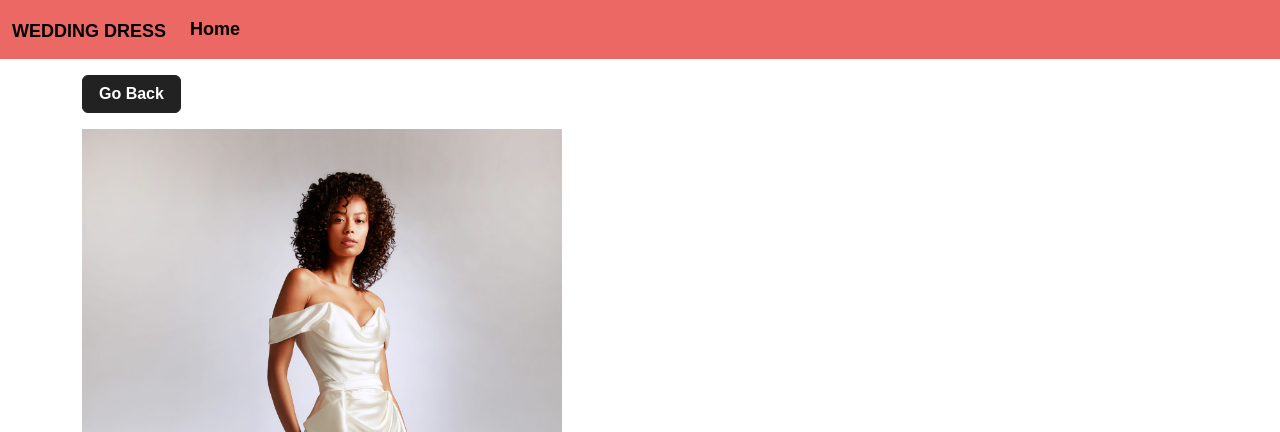
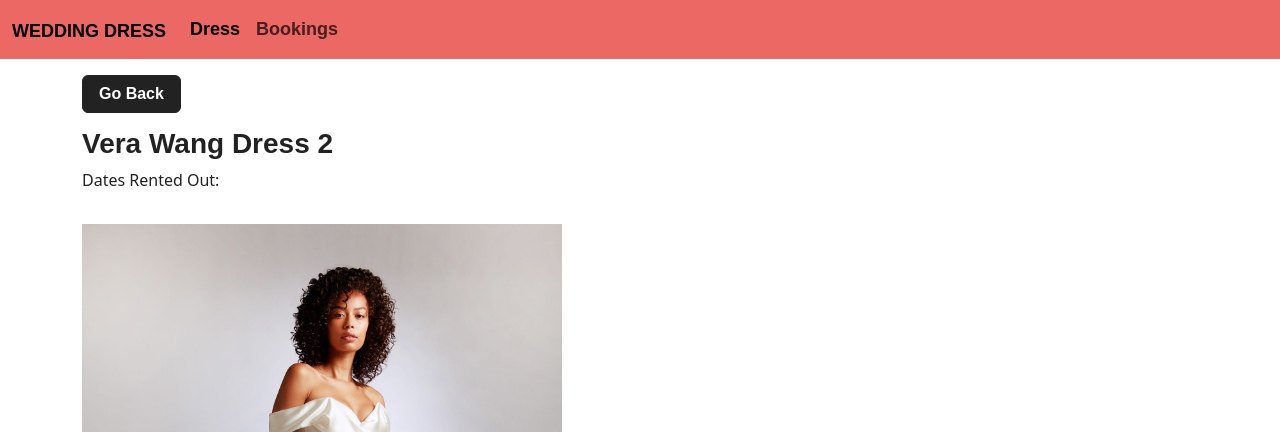
Before and after one commit to tonytsoi/wedding_dresses, a Django app: page /dress/2/ in a window 1280 px wide. Shown: the top 432 px of the page. Run offline with Django 4.2, Linux system fonts and the light colour scheme; data comes from the database, SQL or seed files in the repository; both versions use the stored data as it was after the commit; some web fonts are replaced.

Commit message:
Modified navigation.html

```diff
--- a/dresses/templates/dress.html
+++ b/dresses/templates/dress.html
@@ -12,11 +12,18 @@
             <div class="col">
                 <a href="{% url 'main' %}" class="btn btn-dark my-3">Go Back</a>
                 <div style="height: 90vh;">
+                    <h3>{{dress.description}}</h3>
+                    <p>Dates Rented Out:</p>
+
+                    {% for booking in bookings %}
+                    <p>{{booking.start_date}} - {{booking.end_date}}</p>
+                    {% endfor %}
+
                     {% for image in images %}
-                    <img style="max-width: 100%; max-height: 100%"
+                    <img class= "my-3"
+                        style="max-width: 100%; max-height: 100%"
                         src="{{image.image.url}}">
                     {% endfor %}
-                    <p>{{dress.description}}</p>
                 </div>
             </div>
         </div>
--- a/dresses/templates/master.html
+++ b/dresses/templates/master.html
@@ -7,7 +7,7 @@
 
   <style>
       .image-thumbnail{
-          height: 200px;
+          height: 350px;
           object-fit: cover;
       }
 
--- a/dresses/templates/navigation.html
+++ b/dresses/templates/navigation.html
@@ -7,9 +7,12 @@
     <div class="collapse navbar-collapse" id="navbarColor01">
       <ul class="navbar-nav me-auto">
         <li class="nav-item">
-          <a class="nav-link active" href="{% url 'main' %}">Home
+          <a class="nav-link active" href="{% url 'main' %}">Dress
             <span class="visually-hidden">(current)</span>
           </a>
+          <li class="nav-item">
+            <a class="nav-link" href="#">Bookings</a>
+          </li>
         </li>
     </div>
   </div>
--- a/dresses/views.py
+++ b/dresses/views.py
@@ -1,6 +1,6 @@
 from django.shortcuts import render
 # from django.http import HttpResponse
-from .models import Brand, Dress, Image
+from .models import Brand, Dress, Image, Booking
 
 # Create your views here.
 def main(request):
@@ -20,6 +20,7 @@ def main(request):
 def viewDress(request, pk):
     dress = Dress.objects.get(id=pk)
     images = Image.objects.filter(dress=dress)
+    bookings = Booking.objects.filter(dress=dress).order_by('start_date')
 
-    context = {"dress": dress, "images": images}
+    context = {"dress": dress, "images": images, "bookings": bookings}
     return render(request, "dress.html", context)
```
Also changed, not shown: db.sqlite3.
